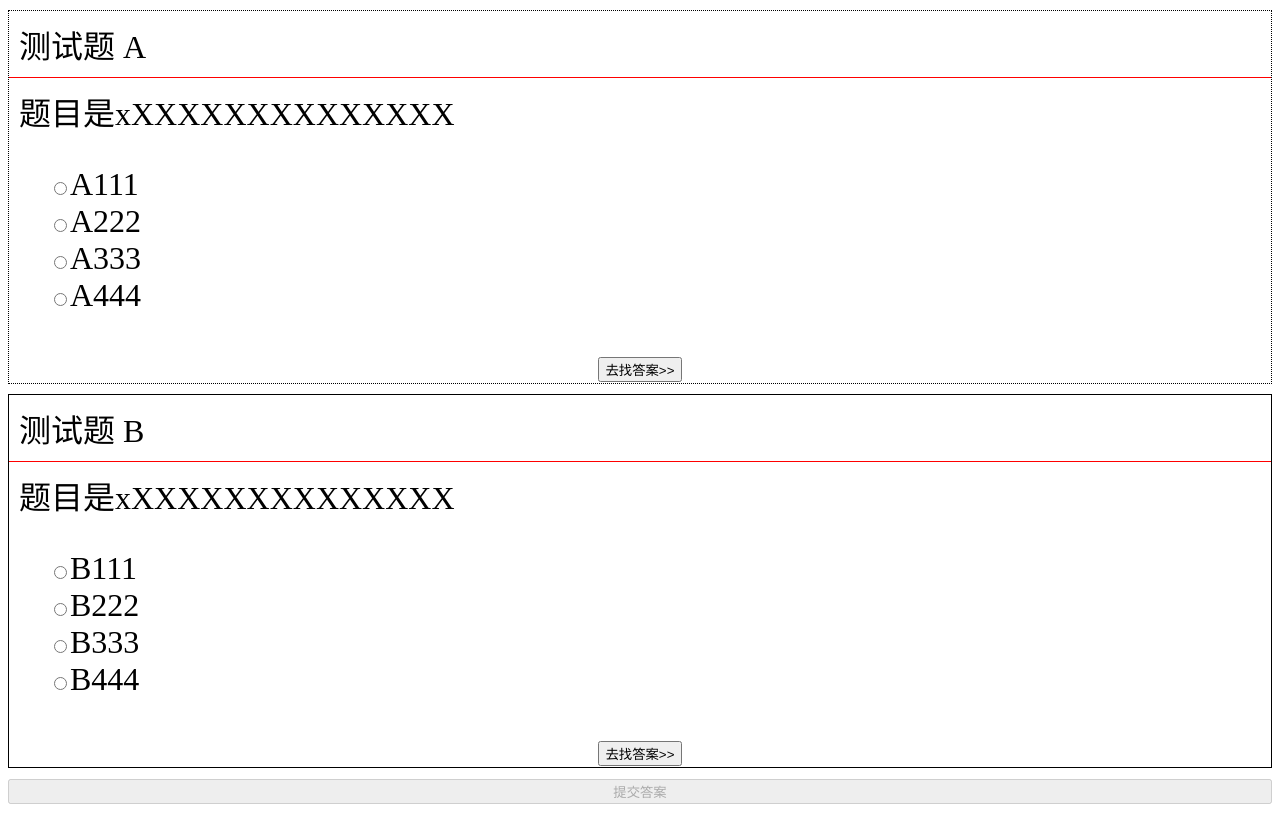
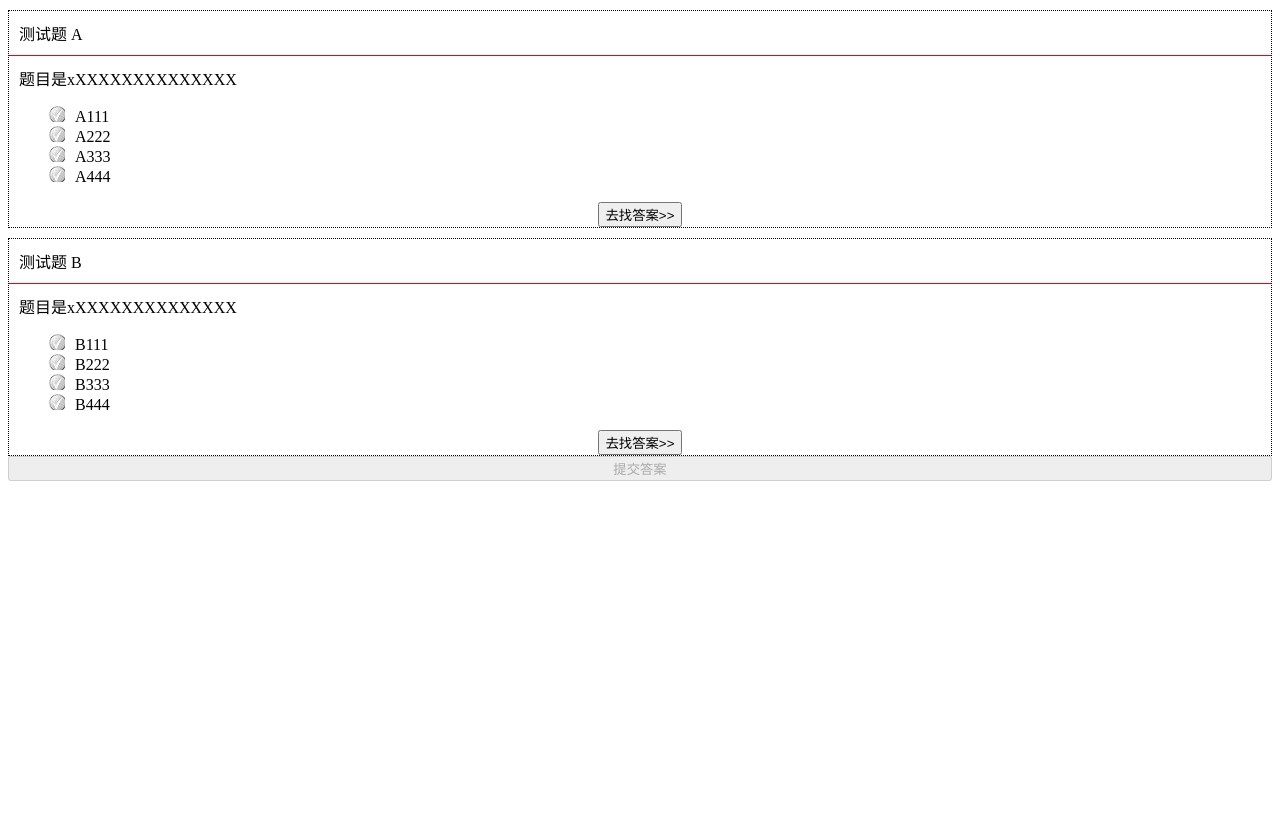
Before and after one commit to dabuu/test_pycharm, a PHP site: page /examine.html in a window 1280 px wide. After the commit the page ends 481 px from the top, so only its background shows below. Run offline with PHP 8.4, Linux system fonts and the light colour scheme.

Commit message:
update framework and import to sae

```diff
--- a/Web/examine.html
+++ b/Web/examine.html
@@ -13,39 +13,72 @@
 <body>
     <style type="text/css">
         body{
-            font-size: 32px;
+            font-size: 16px;
         }
-        .container{
+        .q_container{
         border: 1px dotted black;
         margin-top: 10px;
         }
+        .q_title{
+            border-bottom: 1px solid red;
+            padding: 10px;
+        }
+        .q_container p{
+            margin: 10px;
+        }
+        .q_container ul{
+            list-style: none;
+        }
+        .q_container ul li label{
+            margin-right: 10px;
+        }
+        input[type="radio"]{
+            display:none;
+        }
+        input[type="radio"] + label
+        {
+            background: url("unchecked.png");
+            height: 16px;
+            width: 16px;
+            display:inline-block;
+            padding: 0 0 0 0;
+        }
+
+        input[type="radio"]:checked + label
+        {
+            background: url("checked.png");
+            height: 16px;
+            width: 16px;
+            display:inline-block;
+            padding: 0 0 0 0;
+        }
     </style>
 	<form name="questions" method="post" action="checkanswers.html">
-	    <div class="container">
-	        <div style="border-bottom: 1px solid red; padding: 10px;">
+	    <div class="q_container">
+	        <div class="q_title">
 	            <label>测试题 A</label>
 	        </div>
-	        <p style="margin: 10px;">题目是xXXXXXXXXXXXXXX</p>
-	        <ul style="list-style: none">
-	            <li><input type="radio" value="1" name="A"/>A111</li>
-	            <li><input type="radio" value="2" name="A"/>A222</li>
-	            <li><input type="radio" value="3" name="A"/>A333</li>
-	            <li><input type="radio" value="4" name="A"/>A444</li>
+	        <p>题目是xXXXXXXXXXXXXXX</p>
+	        <ul>
+	            <li><input type="radio" value="1" name="A" id="A1"/><label for="A1"></label>A111</li>
+	            <li><input type="radio" value="2" name="A" id="A2"/><label for="A2"></label>A222</li>
+	            <li><input type="radio" value="3" name="A" id="A3"/><label for="A3"></label>A333</li>
+	            <li><input type="radio" value="4" name="A" id="A4"/><label for="A4"></label>A444</li>
 	        </ul>
 	        <div align="center">
 	            <input type="button" name="fa_A" value="去找答案>>"/>
 	        </div>
 	    </div>
-	    <div style="border: 1px solid black;margin-top: 10px;">
-	        <div style="border-bottom: 1px solid red; padding: 10px;">
+        <div class="q_container">
+            <div class="q_title">
                 <label>测试题 B</label>
             </div>
-	        <p style="margin: 10px;">题目是xXXXXXXXXXXXXXX</p>
-	        <ul style="list-style: none">
-	            <li><input type="radio" value="1" name="B"/>B111</li>
-	            <li><input type="radio" value="2" name="B"/>B222</li>
-	            <li><input type="radio" value="3" name="B"/>B333</li>
-	            <li><input type="radio" value="4" name="B"/>B444</li>
+	        <p>题目是xXXXXXXXXXXXXXX</p>
+	        <ul>
+	            <li><input type="radio" value="1" name="B" id="B1"/><label for="B1"></label>B111</li>
+	            <li><input type="radio" value="2" name="B" id="B2"/><label for="B2"></label>B222</li>
+	            <li><input type="radio" value="3" name="B" id="B3"/><label for="B3"></label>B333</li>
+	            <li><input type="radio" value="4" name="B" id="B4"/><label for="B4"></label>B444</li>
 	        </ul>
 	        <div align="center">
 	            <input type="button" name="fa_B" value="去找答案>>"/>
@@ -55,30 +88,21 @@
     </form>
     <SCRIPT type="text/javascript">
     	$(document).ready(function(){
-    		var A_checked = false, B_checked = false;
-    		$("input:radio[name=A]").click(function(){
-    			A_checked = true;
-    			issubmitenable();
+            $(":radio").change(function(){
+                is_submit_enable();
             });
-
-    		$("input:radio[name=B]").click(function(){
-    			B_checked = true;
-    			issubmitenable();
-    		});
-
     		$("input#submitanswer").click(function(){
     			alert($("form:first").serialize());
+                $().attr()
     			$("form:first").submit();
     			//return true;
     		});
 
-    		function issubmitenable(){
-    			if(A_checked && B_checked){
-    				//$("input[name=submitanswer]").css("color","red");
-    				$("input[name=submitanswer]").removeAttr("disabled");
+    		function is_submit_enable(){
+    			if($(":checked").length == 2){
+                    $("input[name=submitanswer]").removeAttr("disabled").css("background-color","orange");
     			}
-    		};
-
+    		}
     	});
     </SCRIPT>
 
--- a/Web/question.php
+++ b/Web/question.php
@@ -24,7 +24,7 @@ class question {
 
     private function GetOptionsFromStyle()
     {
-        $q_options = explode("{#$}",$this->db_rst_row['q_options']);
+        $this->q_options = explode("{#$}",$this->db_rst_row['q_options']);
     }
 
 
```
Also changed, not shown: Web/checkanswers.php (added, +56 -0 lines), Web/dbhelper.php (+14 -9 lines), Web/examine.php (+101 -10 lines), Web/header.html (renamed from header.html). Lines whose indentation alone changed are shown as unchanged.
